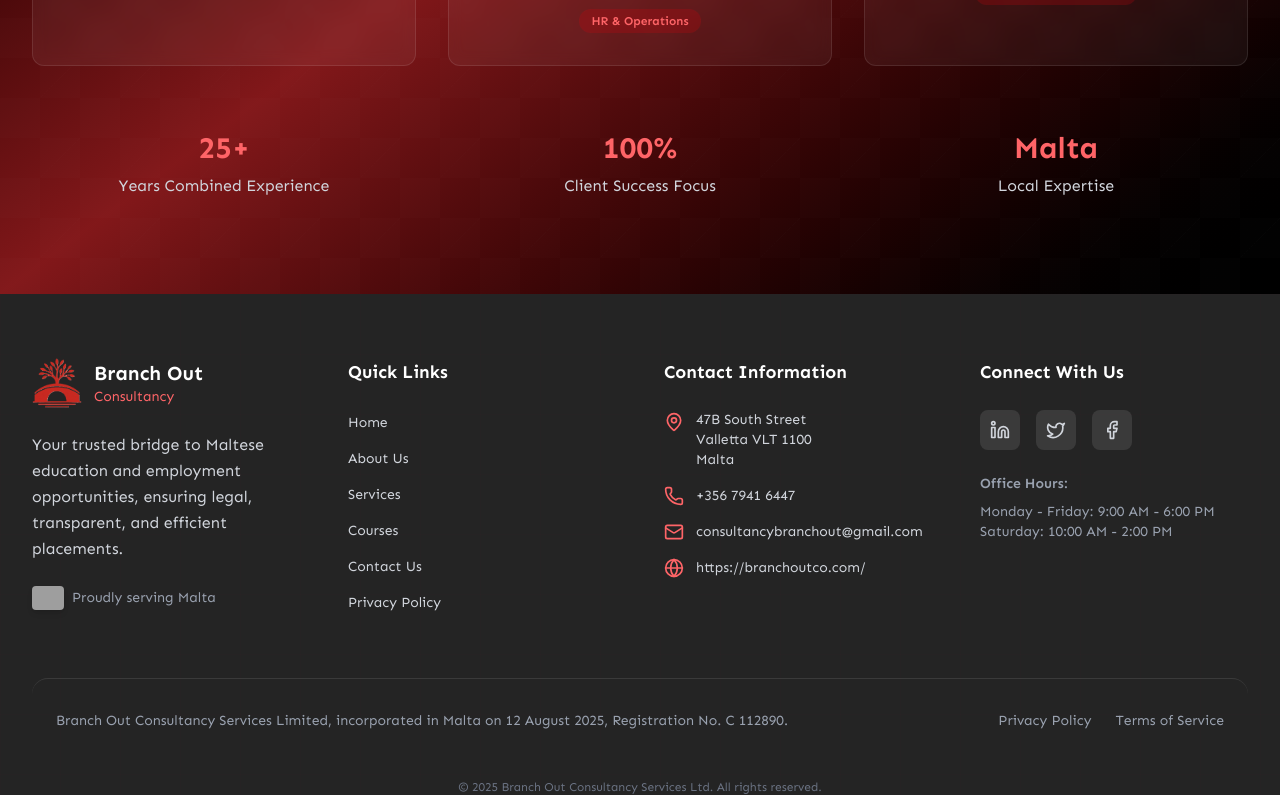
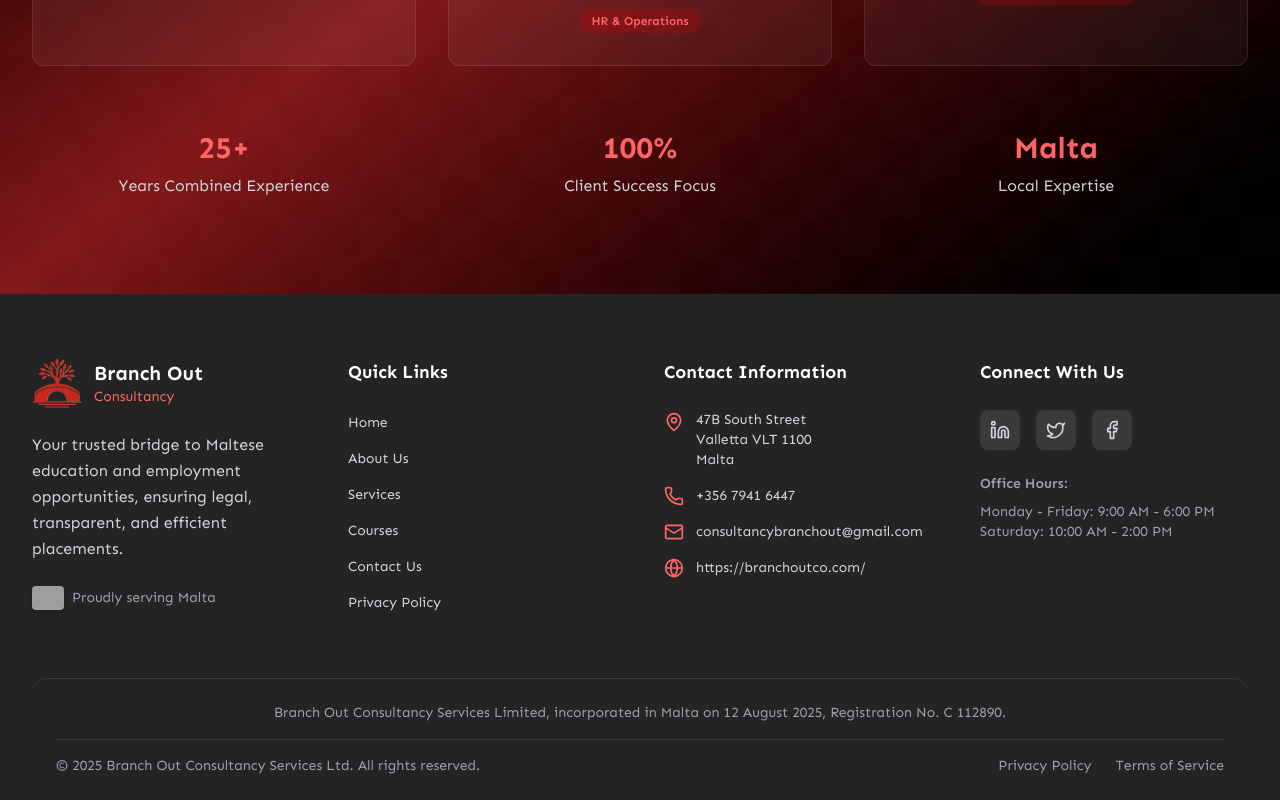
Before and after one commit to RohitSah23/branchout, a Next.js app: page / in a window 1280 px wide. Shown: the part 9067-9867 px from the top of the page. Built offline with nearby package versions, Linux system fonts and the light colour scheme; grey boxes are pictures that could not be loaded.

Commit message:
feat (Footer): ADded registration number

```diff
--- a/components/Footer/Footer.tsx
+++ b/components/Footer/Footer.tsx
@@ -2,8 +2,6 @@
 
 import Link from 'next/link';
 import { MapPin, Phone, Mail, Globe, Linkedin, Twitter, Facebook } from 'lucide-react';
-import Logo from '../../app/assets/Logo.png';
-import Image from 'next/image';
 
 const quickLinks = [
   { name: 'Home', href: '#' },
@@ -13,6 +11,8 @@
   { name: 'Contact Us', href: '/contact' },
   { name: 'Privacy Policy', href: '/privacy' }
 ];
+import Logo from '../../app/assets/Logo.png';
+import Image from 'next/image';
 
 const socialLinks = [
   { name: 'LinkedIn', href: '#', icon: Linkedin },
@@ -36,7 +36,7 @@
 
       <div className="max-w-7xl mx-auto px-4 sm:px-6 lg:px-8 relative">
         <div className="py-16 grid grid-cols-1 lg:grid-cols-4 gap-12">
-          {/* Logo & About */}
+
           <div className="lg:col-span-1 space-y-6">
             <Link href="/" className="flex items-center space-x-3">
               <Image src={Logo} alt="Branch Out Consultancy" width={50} height={50} />
@@ -51,6 +51,7 @@
               ensuring legal, transparent, and efficient placements.
             </p>
 
+
          <div className="flex items-center space-x-2">
   <div className="w-8 h-6 rounded overflow-hidden shadow-md">
     <Image
@@ -63,9 +64,10 @@
   </div>
   <span className="text-gray-400 text-sm">Proudly serving Malta</span>
 </div>
+
           </div>
 
-          {/* Quick Links */}
+
           <div className="space-y-6">
             <h3 className="text-lg font-bold text-white">Quick Links</h3>
             <ul className="space-y-3">
@@ -82,7 +84,7 @@
             </ul>
           </div>
 
-          {/* Contact Information */}
+
           <div className="space-y-6">
             <h3 className="text-lg font-bold text-white">Contact Information</h3>
             <div className="space-y-4">
@@ -127,7 +129,7 @@
             </div>
           </div>
 
-          {/* Social & Hours */}
+
           <div className="space-y-6">
             <h3 className="text-lg font-bold text-white">Connect With Us</h3>
             <div className="flex space-x-4">
@@ -150,10 +152,20 @@
           </div>
         </div>
 
-        {/* Bottom Bar */}
-        <div className="border-t border-white/10 rounded-2xl py-8 px-6 flex flex-col sm:flex-row justify-between items-center space-y-4 sm:space-y-0 text-gray-400 text-sm text-center sm:text-left">
+
+     <div className="border-t border-white/10 rounded-2xl px-6 py-6 text-gray-400 text-sm ">
+  {/* Registration Details */}
+  <div className="text-center flex flex-col items-center space-y-2">
+    Branch Out Consultancy Services Limited, incorporated in Malta on 12 August 2025, Registration No. C 112890.
+  </div>
+
+  {/* Space */}
+  <div className="my-4 border-t border-white/10"></div>
+
+  {/* Bottom Row */}
+  <div className="flex flex-col sm:flex-row justify-between items-center space-y-4 sm:space-y-0">
     <div>
-            Branch Out Consultancy Services Limited, incorporated in Malta on 12 August 2025, Registration No. C 112890.
+      © 2025 Branch Out Consultancy Services Ltd. All rights reserved.
     </div>
     <div className="flex items-center space-x-6">
       <Link href="/privacy" className="hover:text-red-400 transition-colors">
@@ -164,10 +176,8 @@
       </Link>
     </div>
   </div>
+</div>
 
-        <div className="mt-4 text-center text-gray-500 text-xs">
-          © {new Date().getFullYear()} Branch Out Consultancy Services Ltd. All rights reserved.
-        </div>
       </div>
     </footer>
   );
```
Lines whose indentation alone changed are shown as unchanged.
